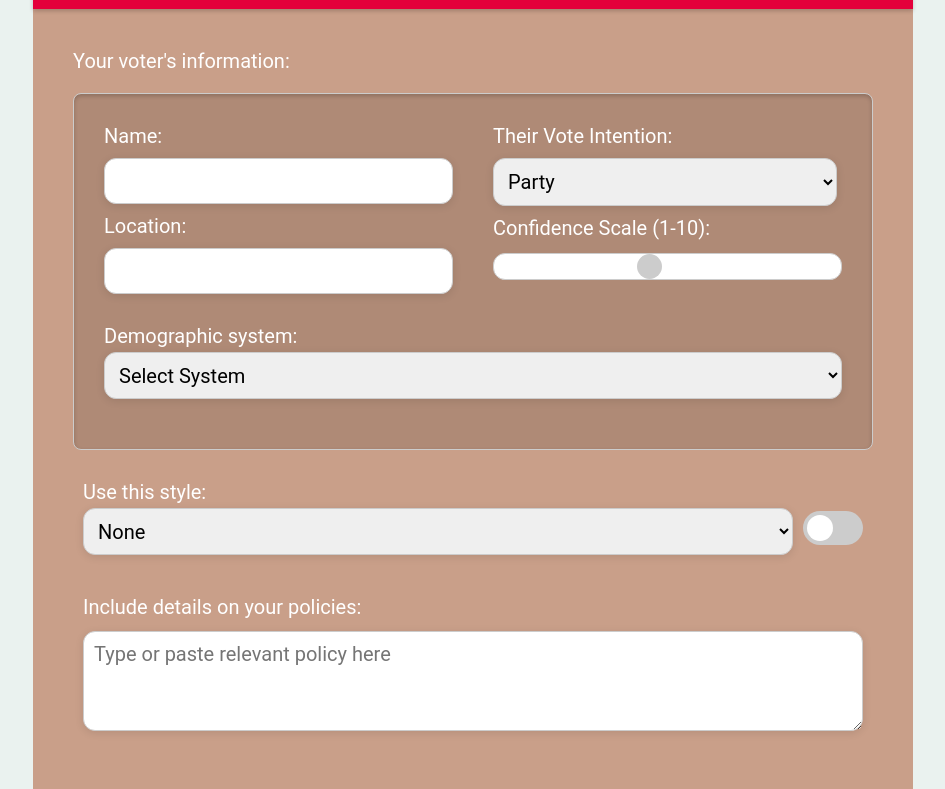
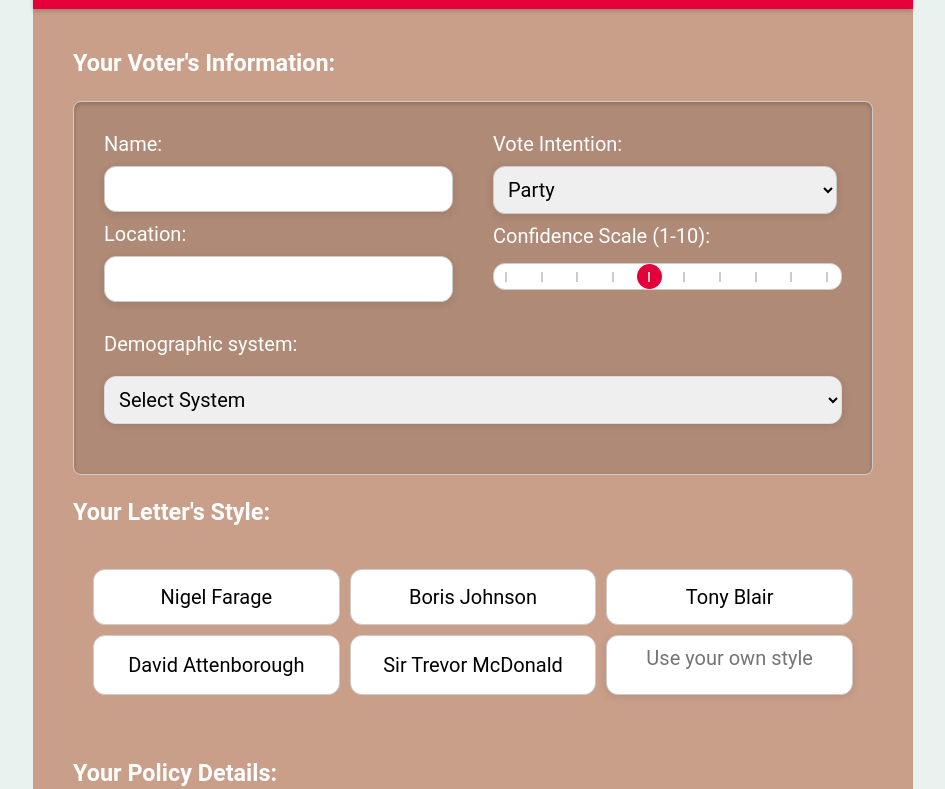
Before and after one commit to Red-Cardigan/votespeaker, a Next.js app: page / in a window 1280 px wide. Shown: the part 760-1549 px from the top of the page, without its empty margins (167-1112 px from the left). Built offline with nearby package versions, Linux system fonts and the light colour scheme.

Commit message:
colored style buttons and slider from parent

```diff
--- a/src/components/DescriptionTextArea.js
+++ b/src/components/DescriptionTextArea.js
@@ -9,7 +9,6 @@
 
   return (
     <div className="description-text-area">
-      <label htmlFor="description">Include details on your policies:</label>
       <textarea
         id="description"
         name="description"
--- a/src/components/FormComponent.js
+++ b/src/components/FormComponent.js
@@ -241,18 +241,20 @@
       <div className="subcontainer">
         <form onSubmit={handleSubmit}>
           {/* <ContentTypeDropdown onContentTypeChange={handleContentTypeChange} /> */}
-          Your voter's information:
+          <h3>Your Voter's Information:</h3>
           <div className="personal-details">
             <div className="form-row">
               <NameOccupationLocation onNameOccupationLocationChange={handleNameOccupationLocationChange} />
-              <VoteIntention onIntentionChange={handleIntentionChange}/>
+              <VoteIntention onIntentionChange={handleIntentionChange} color={partyInfo[colorIndex].color}/>
             </div>
             <div>
               <AudienceDropdown onDemographicChange={handleDemographicChange} onToneChange={handleToneChange}/>
             </div>
           </div>
           {/* <AudienceDropdown onDemographicChange={handleDemographicChange} onToneChange={handleToneChange}/> */}
-          <StyleArea style={style} setStyle={setStyleText} />
+          <h3>Your Letter's Style:</h3>
+          <StyleArea style={style} setStyle={setStyleText} color={partyInfo[colorIndex].color}/>
+          <h3>Your Policy Details:</h3>
           <DescriptionTextArea description={description} setDescription={handleDescriptionChange} />
           <div className={`button-group ${isLoading ? 'pulse-animation' : ''}`}>
             <button
--- a/src/components/VoteIntention.js
+++ b/src/components/VoteIntention.js
@@ -1,12 +1,11 @@
 import React, { useState, useEffect } from 'react';
 
-function VoteIntention({ onIntentionChange }) {
+function VoteIntention({ onIntentionChange, color }) {
   const [voterIntention, setVoterIntention] = useState('');
   const [intentionScale, setIntentionScale] = useState(5);
 
   const showSecondDropdown = voterIntention !== 'WontSay' && voterIntention !== 'Undecided';
 
-  // Mapping scale values to confidence words
   const confidenceWords = {
     1: 'very uncertain',
     2: 'mostly uncertain',
@@ -30,8 +29,18 @@
 
   return (
     <div>
+      <style>
+        {`
+          .intention-slider::-webkit-slider-thumb {
+            background: ${color};
+          }
+          .intention-slider::-moz-range-thumb {
+            background: ${color};
+          }
+        `}
+      </style>
       <div className="form-group">
-        <label htmlFor="voterIntention">Their Vote Intention:</label>
+        <label htmlFor="voterIntention">Vote Intention:</label>
         <select
           id="voteIntention"
           value={voterIntention}
@@ -65,10 +74,16 @@
               value={intentionScale}
               onChange={(e) => setIntentionScale(e.target.value)}
             />
+            <div className="tick-marks">
+              {[...Array(10)].map((_, index) => (
+                <span key={index} style={{ left: `${index * 10.22}%` }}></span>
+              ))}
+            </div>
           </div>
         )}
       </div>
     </div>
   );
 }
+
 export default VoteIntention;
--- a/src/components/styleArea.js
+++ b/src/components/styleArea.js
@@ -1,10 +1,10 @@
 import React, { useState } from 'react';
 
-const StyleArea = ({ style, setStyle }) => {
-  const [inputMethod, setInputMethod] = useState('dropdown'); // 'dropdown' or 'freeText'
+const StyleArea = ({ style, setStyle, color }) => {
+  const [inputMethod, setInputMethod] = useState('buttons'); // 'buttons' or 'freeText'
+  const [customStyle, setCustomStyle] = useState(''); // Separate state for custom style
 
   const predefinedStyles = [
-    { label: 'None', value: '' },
     { label: 'Nigel Farage', value: 'nigel_farage' },
     { label: 'Boris Johnson', value: 'boris_johnson' },
     { label: 'Tony Blair', value: 'tony_blair' },
@@ -12,61 +12,44 @@
     { label: 'Sir Trevor McDonald', value: 'sir_trevor_mcdonald' },
   ];
 
-  const handleStyleChange = (e) => {
-    if (inputMethod === 'dropdown') {
-      // For dropdown, use the selected option's text as the style
-      const selectedText = e.target.options[e.target.selectedIndex].text;
-      setStyle(selectedText);
-    } else {
-      // For freeText, the value is directly used
-      setStyle(e.target.value);
-    }
+  const handleStyleSelect = (selectedStyle) => {
+    setStyle(selectedStyle);
+    setInputMethod('buttons');
+    setCustomStyle(''); // Clear custom style when a button is selected
   };
 
-  const toggleInputMethod = () => {
-    if (inputMethod === 'dropdown') {
+  const handleCustomStyleChange = (e) => {
+    setCustomStyle(e.target.value);
+    setStyle(''); // Clear predefined style selection
     setInputMethod('freeText');
-      setStyle(''); // Reset the style value when switching to free text
-    } else {
-      setInputMethod('dropdown');
-      // Optionally, you can set a default style when switching back to dropdown
-    }
+  };
+
+  const handleTextAreaFocus = () => {
+    setInputMethod('freeText');
+    setStyle(''); // Clear any selected style when text area is focused
   };
 
   return (
     <div className="style-area">
       <div className="style-select-area">
-      <label htmlFor="style-select">Use this style:</label>
-      {inputMethod === 'dropdown' ? (
-        <select
-          id="style-select"
-          className="dropdown"
-          value={style}
-          onChange={handleStyleChange}
+        {predefinedStyles.map((option) => (
+          <button
+            key={option.value}
+            type="button"
+            onClick={() => handleStyleSelect(option.label)}
+            className={`style-button ${style === option.label ? 'active' : ''}`}
+            style={{ backgroundColor: style === option.label ? color : '#fff' }} // Apply dynamic color
           >
-          {predefinedStyles.map((option) => (
-            <option key={option.value} value={option.label}>{option.label}</option>
+            {option.label}
+          </button>
         ))}
-        </select>
-      ) : (
         <textarea
-          className="text-area"
-          value={style}
-          onChange={handleStyleChange}
-          rows="4"
+          className="style-text-area"
+          value={customStyle}
+          onChange={handleCustomStyleChange}
+          onFocus={handleTextAreaFocus} // Handle focus to switch input method and clear style
           placeholder="Use your own style"
         ></textarea>
-      )}
-    </div>
-    <div className="switch-container">
-      <label className="switch">
-        <input
-          type="checkbox"
-          checked={inputMethod === 'freeText'}
-          onChange={toggleInputMethod}
-        />
-        <span className="slider round"></span>
-      </label>
       </div>
     </div>
   );
--- a/styles/index.css
+++ b/styles/index.css
@@ -239,7 +239,7 @@
 }
 
 .dropdown:focus, .text-area:focus {
-  outline: 2px solid #17a2b8;
+  outline: 2px solid #cccccc;
 }
 
 .personal-details {
@@ -287,111 +287,54 @@
   margin-bottom: 20px; /* Add some space below the container */
 }
 
-/* Adjust the width of dropdowns and text areas within the style area */
-.dropdown,
-.text-area {
-  width: calc(100%); /* Adjust width to leave space for the toggle switch, assuming switch width + margin */
-  display: inline-block; /* Allows elements to be inline */
-  vertical-align: middle; /* Aligns elements vertically in the middle */
-  height: 47px;
-  margin-top: 4px;
-  padding: 10px; /* Consistent padding for all inputs and selects */
-  border: 1px solid #ccc; /* Consistent border for all inputs and selects */
-  border-radius: 12px; /* Consistent border radius for all inputs and selects */
-  box-sizing: border-box; /* Include padding and border in the element's width */
+.style-area {
+  padding: 20px;
 }
 
-.style-area {
-  display: flex; /* Use flexbox to align children inline */
-  align-items: center; /* Align vertically at the center */
-  justify-content: space-between; /* Distribute space between elements */
-  padding: 10px; /* Add some padding around the area */
+.style-select-area {
+  display: grid;
+  grid-template-columns: repeat(3, 1fr);
+  gap: 10px;
+  margin-bottom: 20px;
 }
 
-.style-area .style-select-area {
-  flex-grow: 1; /* Allow the select area to take up available space */
-  margin-right: 10px; /* Add some space between the select area and the switch */
+.style-button {
+  padding: 15px;
+  border: 1px solid #ccc;
+  background-color: #fff;
+  cursor: pointer;
+  transition: background-color 0.2s, transform 0.1s;
+  color: black;
+  border-radius: 12px;
+  font-size: 20px;
+  font-family: 'Roboto', sans-serif;
 }
 
-.style-area .switch-label {
-  margin-right: 10px; /* Space before the switch */
+.style-button:hover {
+  filter: brightness(85%);
 }
 
-.dropdown, .text-area {
-  width: 100%; /* Ensure dropdown/text-area fills the container */
-  max-width: 100%; /* Prevents the text area from being wider than the container */
+.style-button.active {
+  color: white;
+  transform: scale(1.05);
 }
 
-.switch {
-  position: relative;
-  width: 60px;
-  height: 34px;
-  margin-left: auto; /* Push the switch to the right */
-}
-
-/* Hide default HTML checkbox */
-.switch input {
-  opacity: 0;
-  width: 0;
-  height: 0;
-}
-
-.switch-container {
+.style-text-area {
+  border: 1px solid #ccc;
+  background-color: #fff;
+  text-align: center;
+  color: black;
+  padding: 10px 10px 0px 10px; /* Remove vertical padding, adjust horizontal padding */
+  font-size: 20px; /* Match font size with buttons */
+  font-family: 'Roboto', sans-serif;
+  border-radius: 12px;
+  box-sizing: border-box;
+  box-shadow: 0 2px 8px rgba(0, 0, 0, 0.1);
   display: flex;
-  align-items: center;
-}
-
-/* The slider */
-.slider {
-  position: absolute;
-  cursor: pointer;
-  top: 0;
-  left: 0;
-  right: 0;
-  bottom: 0;
-  background-color: #ccc;
-  -webkit-transition: .4s;
-  transition: .4s;
-}
-
-.slider:before {
-  position: absolute;
-  content: "";
-  height: 26px;
-  width: 26px;
-  left: 4px;
-  bottom: 4px;
-  background-color: white;
-  -webkit-transition: .4s;
-  transition: .4s;
-}
-
-input:checked + .slider {
-  background-color: #2196F3;
-}
-
-input:focus + .slider {
-  box-shadow: 0 0 1px #2196F3;
-}
-
-input:checked + .slider:before {
-  -webkit-transform: translateX(26px);
-  -ms-transform: translateX(26px);
-  transform: translateX(26px);
-}
-
-/* Rounded sliders */
-.slider.round {
-  border-radius: 34px;
-}
-
-.slider.round:before {
-  border-radius: 50%;
-}
-
-.submit-button:active {
-  background-color: #0056b3; /* Dark blue color when the button is clicked */
-  animation: darkBluePulse 2s forwards; /* Animation to revert to original blue */
+  align-items: center; /* Flexbox alignment for vertical centering */
+  justify-content: center;
+  overflow: hidden; /* Prevents text from overflowing */
+  resize: none; /* Make textarea not resizable */
 }
 
 .intention-dropdown {
@@ -416,9 +359,23 @@
 #intentionScale {
   display: block;
   margin-bottom: 10px;
-  margin-top: 13px;
+  margin-top: 15px;
   padding: 0;
   height: 100%;
+}
+
+.tick-marks {
+  position: relative;
+  z-index: 1;
+}
+.tick-marks span {
+  position: absolute;
+  height: 10px; /* Height of the tick mark */
+  width: 2px; /* Width of the tick mark */
+  background-color: #ccc; /* Color of the tick mark */
+  bottom: 18px;
+  margin-left: 12px;
+  z-index: 1;
 }
 
 .intention-slider {
@@ -437,6 +394,7 @@
   background: #ccc; /* Thumb color */
   cursor: pointer; /* Cursor on hover */
   border-radius: 50%; /* Circular thumb */
+  z-index: 2;
 }
 
 .intention-slider::-moz-range-thumb {
@@ -444,9 +402,10 @@
   height: 25px; /* Height of the thumb */
   cursor: pointer; /* Cursor on hover */
   border-radius: 50%; /* Circular thumb */
+  z-index: 2;
 }
 .intention-slider::-webkit-slider-thumb:hover {
-  background: #9d9d9d; /* Thumb color */
+  filter: brightness(85%);
 }
 
 .tone-label {
@@ -503,7 +462,7 @@
 }
 
 .download-button {
-  background-color:#932e35
+  background-color: #2a2a2a;
 }
 
 .submit-button .fa-icon, .download-button .fa-icon {
@@ -515,7 +474,7 @@
   filter: brightness(85%);
 }
 .download-button:hover {
-  background-color: #682125;
+  background-color: #1a1a1a;
 }
 
 .submit-button:disabled {
```
Lines whose indentation alone changed are shown as unchanged.
